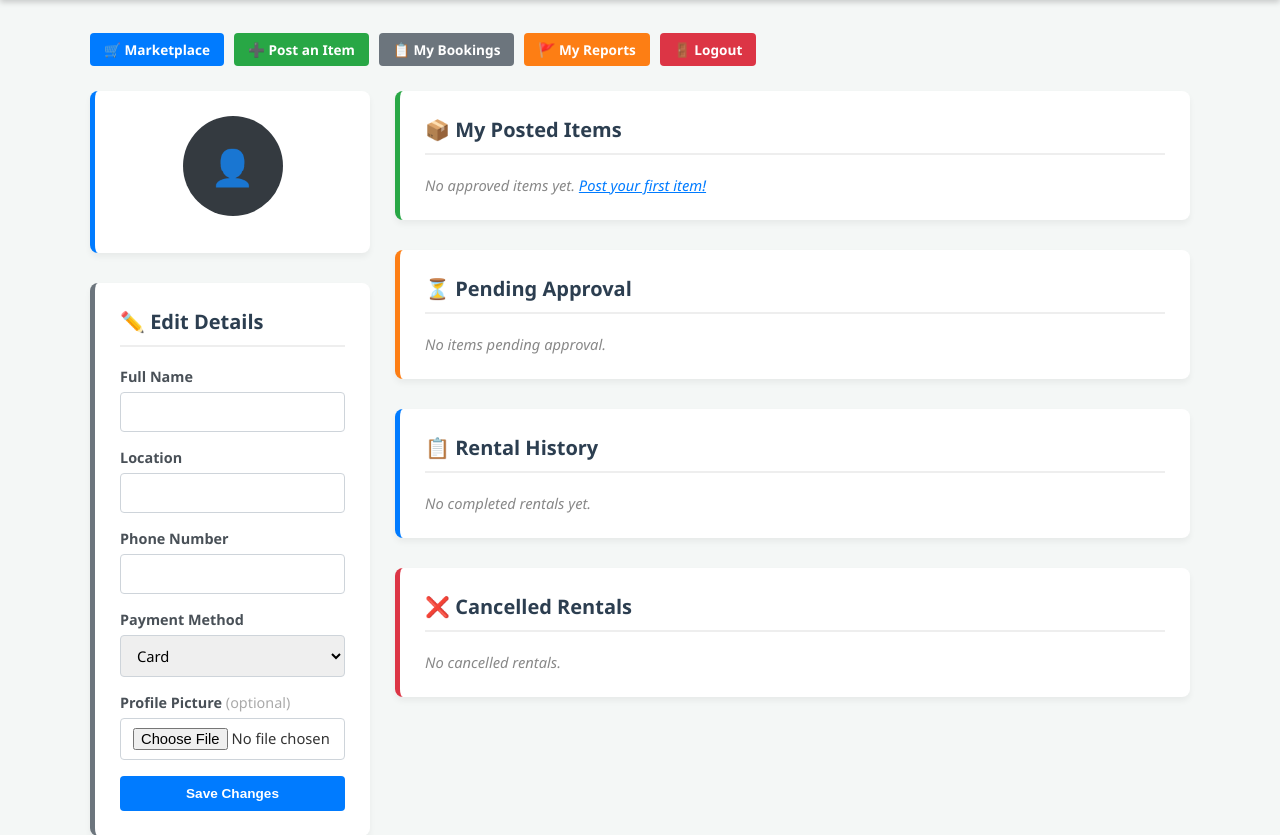
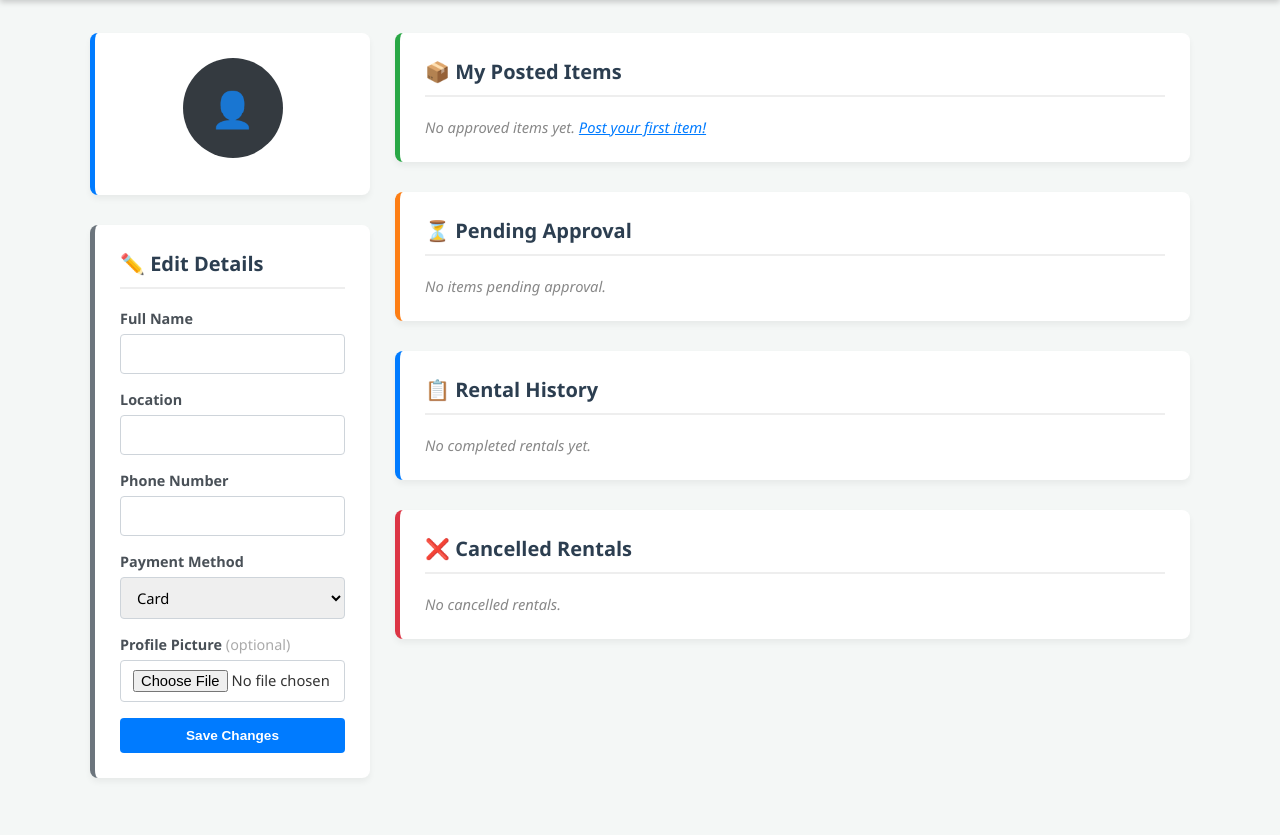
Before and after one commit to AshvinAA/RentDao, a Python web app: template templates/profile.html in a window 1280 px wide. Shown: the part 57-892 px from the top of the page. Run offline with Jinja, Linux system fonts and the light colour scheme; the template is opened without the code that fills it, so the values that code supplies are empty.

Commit message:
removed the buttons from the profile page

```diff
--- a/templates/profile.html
+++ b/templates/profile.html
@@ -3,19 +3,7 @@
 {% block content %}
 <div class="container">
 
-    <!-- Nav Actions -->
-    <div style="display:flex; gap:10px; flex-wrap:wrap; margin-bottom:25px;">
-        <a href="/items"       class="btn btn-blue">🛒 Marketplace</a>
-        <a href="/add-item"    class="btn btn-green">➕ Post an Item</a>
-        <a href="/bookings"    class="btn btn-gray">📋 My Bookings</a>
-        <a href="/reports/mine" class="btn btn-orange">🚩 My Reports</a>
-        {% if is_admin %}
-        <a href="/admin"       class="btn btn-dark">⚙️ Admin Panel</a>
-        {% endif %}
-        <a href="/logout"      class="btn btn-red">🚪 Logout</a>
-    </div>
-
-    <div style="display:grid; grid-template-columns: 280px 1fr; gap:25px; align-items:start;">
+<div style="display:grid; grid-template-columns: 280px 1fr; gap:25px; align-items:start;">
 
         <!-- LEFT: Profile Card -->
         <div>
```
